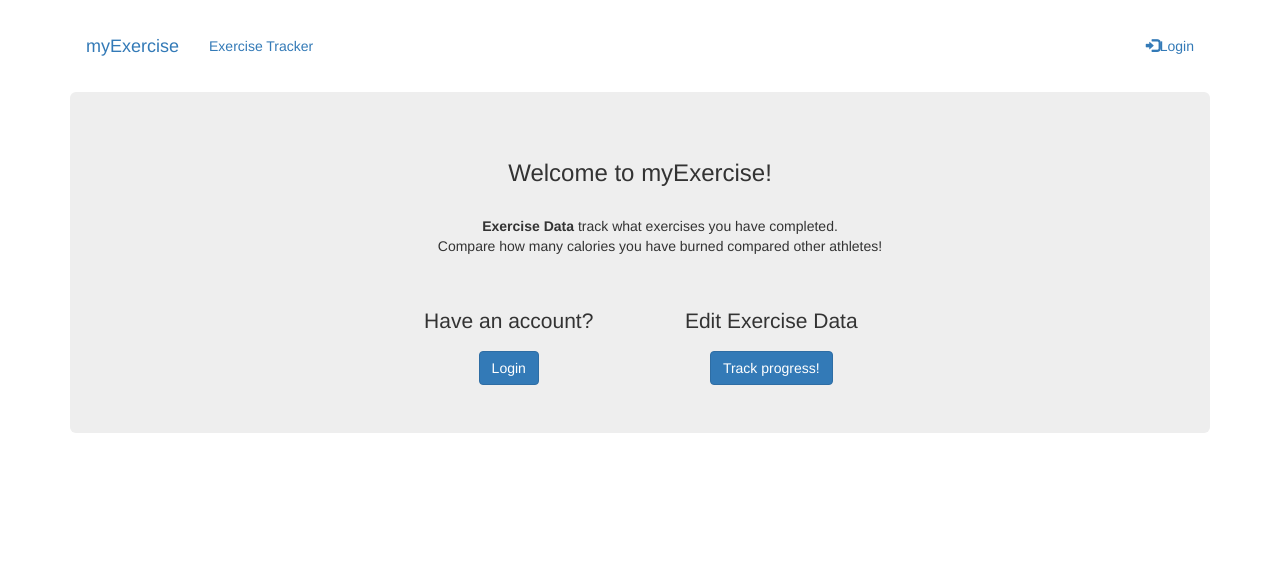
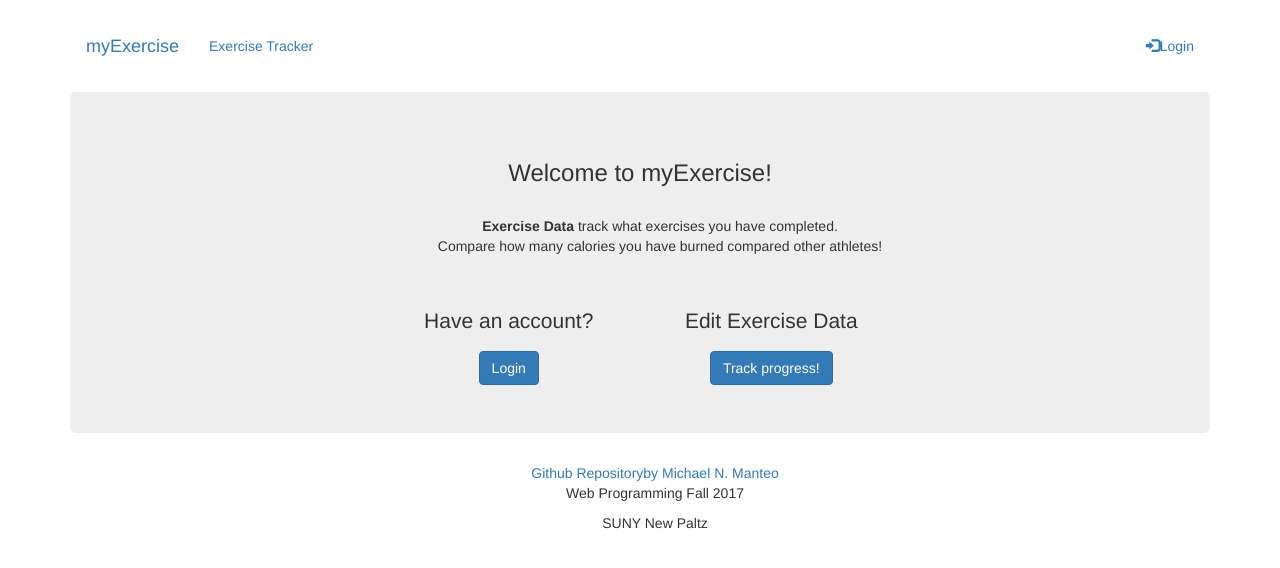
Before and after one commit to michaelmanteo/2017_fall_project_exercise_app, an Angular app: page /home in a window 1280 px wide. Shown: the top 568 px of the page. Built offline with nearby package versions, Linux system fonts and the light colour scheme.

Commit message:
added a footer

```diff
--- a/src/app/app.component.html
+++ b/src/app/app.component.html
@@ -1,2 +1,3 @@
 <app-nav></app-nav>
 <router-outlet></router-outlet>
+<app-footer></app-footer>
--- a/src/app/app.module.ts
+++ b/src/app/app.module.ts
@@ -10,6 +10,7 @@ import { IndexComponent } from './index/index.component';
 import { ExerciseComponent } from './exercise/exercise.component';
 import { LoginComponent } from './login/login.component';
 import { ExerciseService } from './models/exercise.service';
+import { FooterComponent } from './footer/footer.component';
 
 @NgModule({
   declarations: [
@@ -17,7 +18,8 @@ import { ExerciseService } from './models/exercise.service';
     NavComponent,
     IndexComponent,
     LoginComponent,
-    ExerciseComponent
+    ExerciseComponent,
+    FooterComponent
   ],
   imports: [
     BrowserModule,HttpModule, FormsModule,
--- /dev/null
+++ b/src/app/footer/footer.component.html
@@ -0,0 +1,6 @@
+<div id="footer" class="container text-center">
+  <a href="https://github.com/michaelmanteo/2017_fall_project_exercise_app">Github Repository</a>
+  <a href="https://github.com/michaelmanteo">by Michael N. Manteo</a>
+  <p>Web Programming Fall 2017</p>
+  <p>SUNY New Paltz </p>
+</div>
--- /dev/null
+++ b/src/app/footer/footer.component.ts
@@ -0,0 +1,16 @@
+import { Component, OnInit, ViewEncapsulation } from '@angular/core';
+
+@Component({
+  selector: 'app-footer',
+  templateUrl: './footer.component.html',
+  styleUrls: ['./footer.component.css'],
+  encapsulation: ViewEncapsulation.None
+})
+export class FooterComponent implements OnInit {
+
+  constructor() { }
+
+  ngOnInit() {
+  }
+
+}
```
Also changed, not shown: src/app/footer/footer.component.css (added), 1 other file (tests, documents, lock files or other folders).
